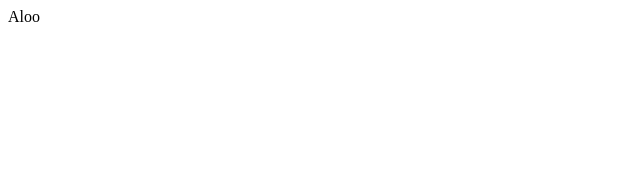
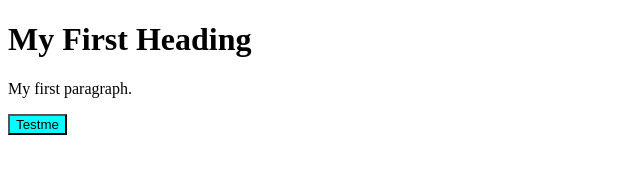
Before and after one commit to adsvhp/testlab1, a plain HTML site: page index.html in a window 1280 px wide. Shown: the whole page, without its empty margins (0-640 px from the left). Drawn offline with Linux system fonts and the light colour scheme.

Commit message:
Add new index html

```diff
--- a/index.html
+++ b/index.html
@@ -1 +1,15 @@
-<html><body>Aloo</body></html>
+<!DOCTYPE html>
+<html>
+<head>
+    <link rel="stylesheet" href="mstyle.css">
+</head>
+<body>
+
+<h1>My First Heading</h1>
+
+<p>My first paragraph.</p>
+
+<button>Testme</button>
+
+</body>
+</html>
```
